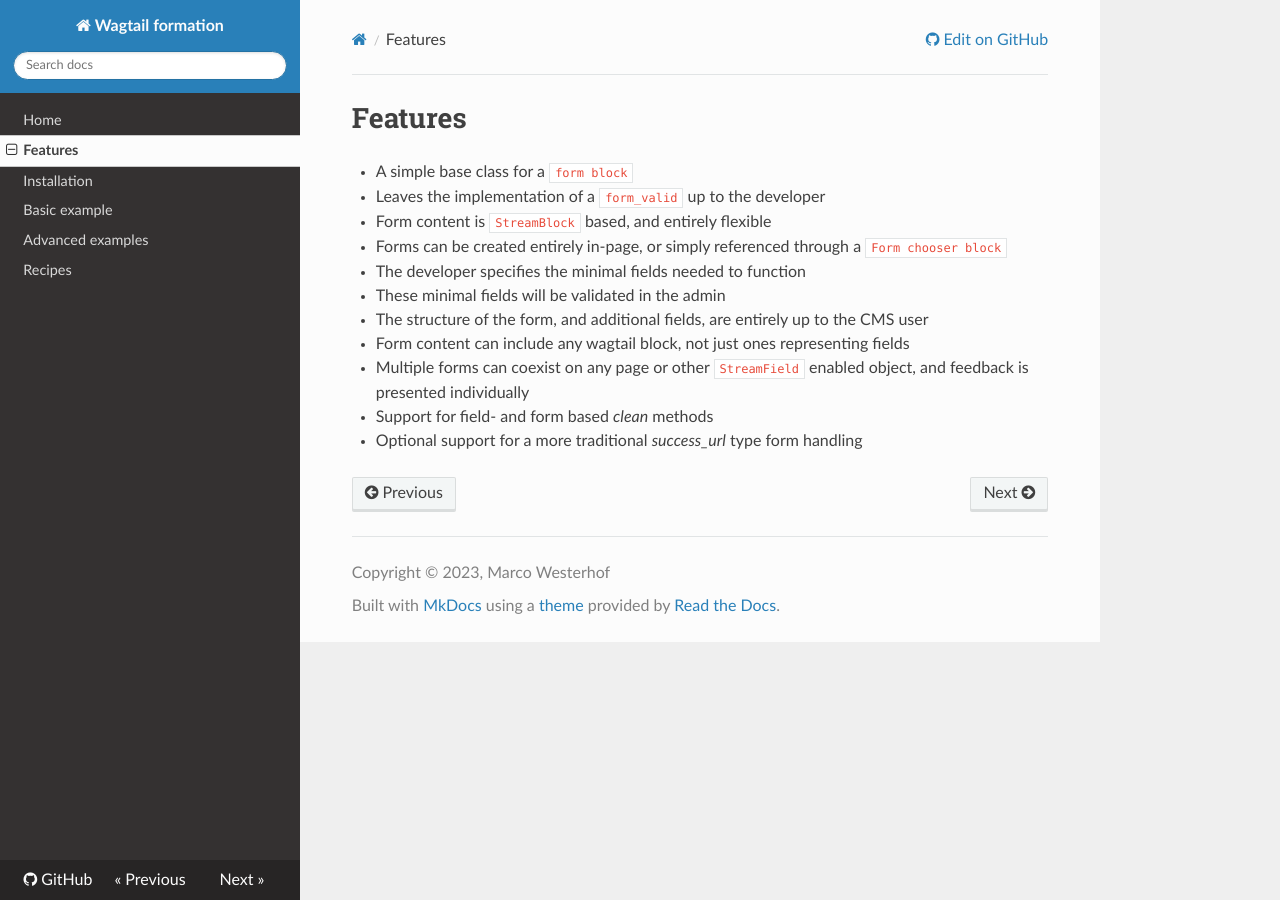
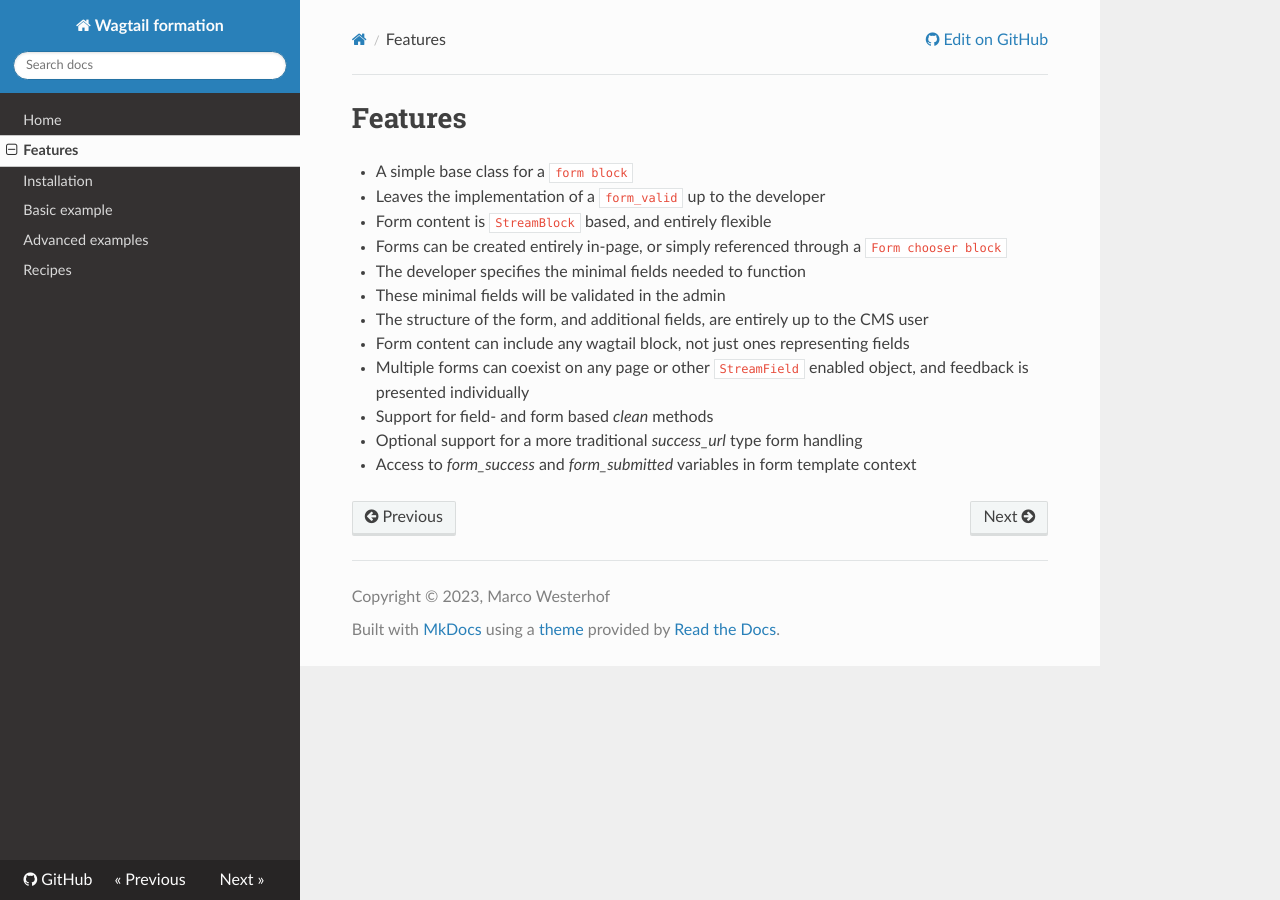
Before and after one commit to mwesterhof/wagtail_formation, an MkDocs documentation site: the page built from docs/docs/features.md, in a window 1280 px wide. Built offline with MkDocs 1.6.1, drawn with Linux system fonts in a browser that asks for light colours; nearby versions of some CDN libraries.

Commit message:
add line to docs about form_success and form_submitted

```diff
--- a/docs/docs/features.md
+++ b/docs/docs/features.md
@@ -11,3 +11,4 @@
 * Multiple forms can coexist on any page or other `StreamField` enabled object, and feedback is presented individually
 * Support for field- and form based *clean* methods
 * Optional support for a more traditional *success_url* type form handling
+* Access to *form_success* and *form_submitted* variables in form template context
```
